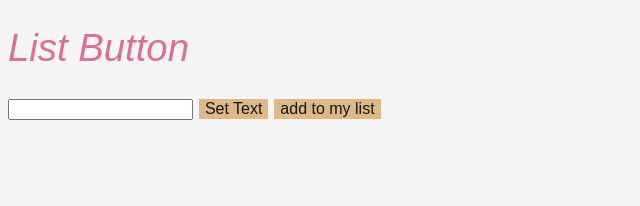
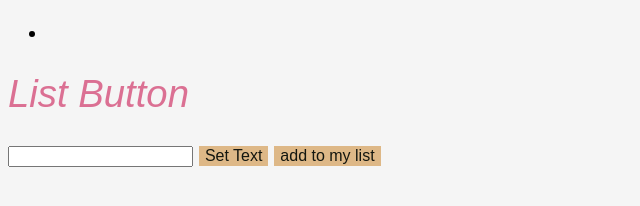
Before and after one commit to Danarbel/danarbel.github.io, a plain HTML site: page ListButton/index.html in a window 1280 px wide. Shown: the whole page, without its empty margins (0-640 px from the left). Drawn offline with Linux system fonts and the light colour scheme.

Commit message:
added TOC

```diff
--- a/ListButton/index.html
+++ b/ListButton/index.html
@@ -10,8 +10,17 @@
     <link href="styls.css" rel="stylesheet">
 </head>
 <body>
+<header>
+      <nav>
+<ul>
+    <li><a href="#click buttons"></a></li>
+</ul>
 
-    <h1>List Button</h1>
+    </nav>
+    <h1 id="click buttons">  List Button</h1>
+
+
+</header>
 </body>
 
 
```
Also changed, not shown: index.html (+1 -0 lines).
